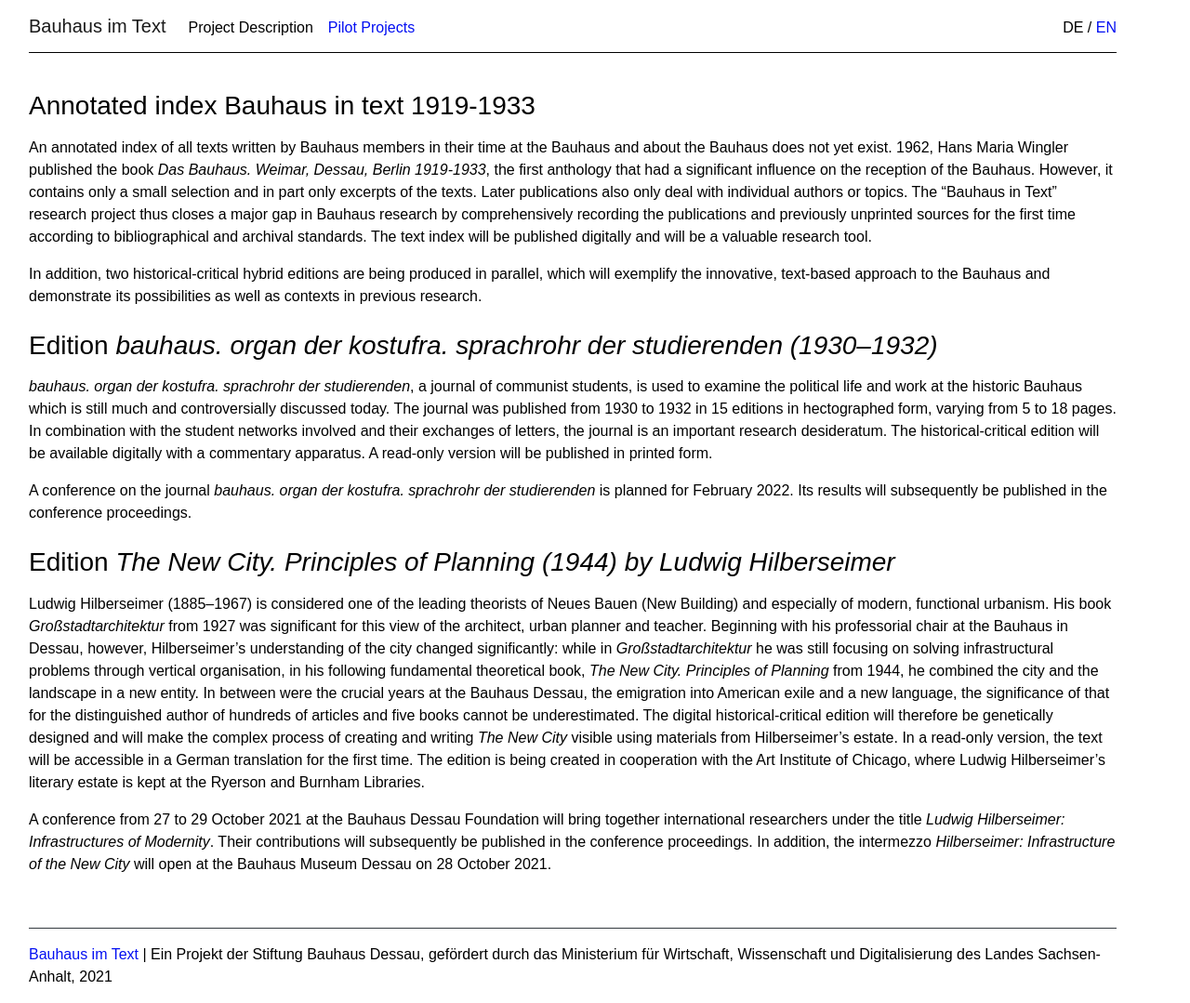
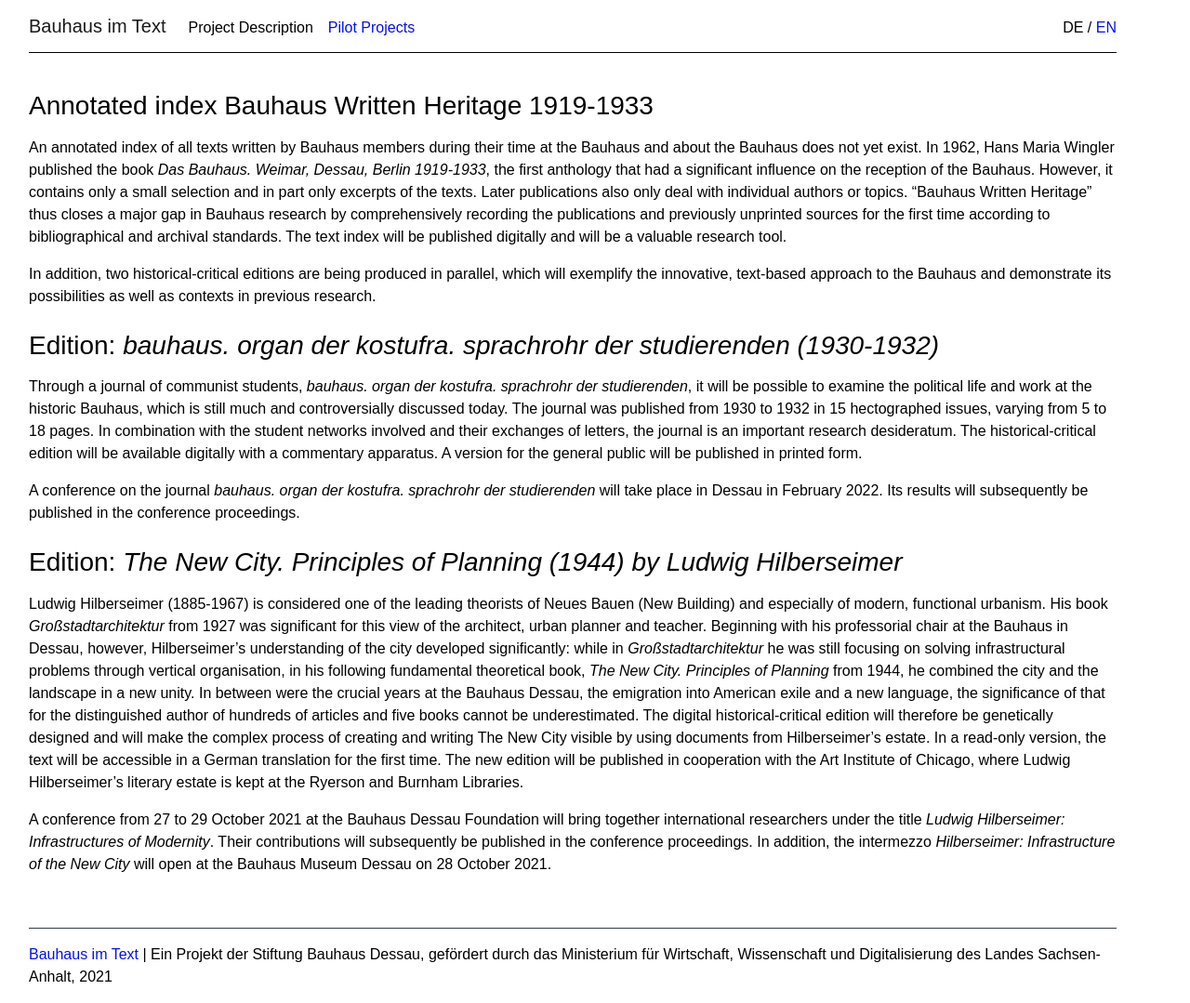
Before and after one commit to Bauhaus-im-Text/internetauftritt, a Jekyll site: the page built from pages/en_2.md, in a window 1280 px wide. Shown: the whole page at 93% size. Built offline with Jekyll 4.4.1, drawn with Linux system fonts in a browser that asks for light colours.

Commit message:
Update en_2.md

```diff
--- a/pages/en_2.md
+++ b/pages/en_2.md
@@ -1,52 +1,49 @@
 ---
-title: Annotated index Bauhaus in text 1919-1933
+title: Annotated index Bauhaus Written Heritage 1919-1933
 lang: en
 nav: Pilot Projects
 nav_order: 2
 layout: page
 ---
 
-An annotated index of all texts written by Bauhaus members in their time at the Bauhaus and about the
-Bauhaus does not yet exist. 1962, Hans Maria Wingler published the book *Das Bauhaus. Weimar, Dessau,
-Berlin 1919-1933*, the first anthology that had a significant influence on the reception of the Bauhaus.
-However, it contains only a small selection and in part only excerpts of the texts. Later publications also
-only deal with individual authors or topics. The “Bauhaus in Text” research project thus closes a major gap
-in Bauhaus research by comprehensively recording the publications and previously unprinted sources for the
-first time according to bibliographical and archival standards. The text index will be published digitally and
-will be a valuable research tool.
+An annotated index of all texts written by Bauhaus members during their time at the Bauhaus and
+about the Bauhaus does not yet exist. In 1962, Hans Maria Wingler published the book *Das Bauhaus. Weimar,
+Dessau, Berlin 1919-1933*, the first anthology that had a significant influence on the reception of the Bauhaus.
+However, it contains only a small selection and in part only excerpts of the texts. Later publications also only
+deal with individual authors or topics. "Bauhaus Written Heritage" thus closes a major gap in Bauhaus research by
+comprehensively recording the publications and previously unprinted sources for the first time according to
+bibliographical and archival standards. The text index will be published digitally and will be a valuable research tool.
 
-In addition, two historical-critical hybrid editions are being produced in parallel, which will exemplify
-the innovative, text-based approach to the Bauhaus and demonstrate its possibilities as well as contexts in
-previous research.
+In addition, two historical-critical editions are being produced in parallel, which will exemplify the innovative,
+text-based approach to the Bauhaus and demonstrate its possibilities as well as contexts in previous research.
 
-### Edition *bauhaus. organ der kostufra. sprachrohr der studierenden (1930–1932)*
+### Edition: *bauhaus. organ der kostufra. sprachrohr der studierenden (1930-1932)*
+Through a journal of communist students, *bauhaus. organ der kostufra. sprachrohr der studierenden*, it will be possible
+to examine the political life and work at the historic Bauhaus, which is still much and controversially discussed today.
+The journal was published from 1930 to 1932 in 15 hectographed issues, varying from 5 to 18 pages. In combination with
+the student networks involved and their exchanges of letters, the journal is an important research desideratum. The
+historical-critical edition will be available digitally with a commentary apparatus. A version for the general public
+will be published in printed form.
 
-*bauhaus. organ der kostufra. sprachrohr der studierenden*, a journal of communist students, is used to
-examine the political life and work at the historic Bauhaus which is still much and controversially discussed today.
-The journal was published from 1930 to 1932 in 15 editions in hectographed form, varying from 5 to 18 pages.
-In combination with the student networks involved and their exchanges of letters, the journal is an important
-research desideratum. The historical-critical edition will be available digitally with a commentary apparatus.
-A read-only version will be published in printed form.
-
-A conference on the journal *bauhaus. organ der kostufra. sprachrohr der studierenden* is planned for February 2022.
+A conference on the journal *bauhaus. organ der kostufra. sprachrohr der studierenden* will take place in Dessau in February 2022.
 Its results will subsequently be published in the conference proceedings.
 
-### Edition *The New City. Principles of Planning (1944) by Ludwig Hilberseimer*
-
-Ludwig Hilberseimer (1885–1967) is considered one of the leading theorists of Neues Bauen (New Building) and
-especially of modern, functional urbanism. His book *Großstadtarchitektur* from 1927 was significant for this
-view of the architect, urban planner and teacher. Beginning with his professorial chair at the Bauhaus in Dessau,
-however, Hilberseimer’s understanding of the city changed significantly: while in *Großstadtarchitektur* he was
-still focusing on solving infrastructural problems through vertical organisation, in his following fundamental
-theoretical book, *The New City. Principles of Planning* from 1944, he combined the city and the landscape in a new entity.
+### Edition: *The New City. Principles of Planning (1944) by Ludwig Hilberseimer*
+Ludwig Hilberseimer (1885-1967) is considered one of the leading theorists of Neues Bauen (New Building) and especially
+of modern, functional urbanism. His book *Großstadtarchitektur* from 1927 was significant for this view of the architect,
+urban planner and teacher. Beginning with his professorial chair at the Bauhaus in Dessau, however, Hilberseimer’s
+understanding of the city developed significantly: while in *Großstadtarchitektur* he was still focusing on solving
+infrastructural problems through vertical organisation, in his following fundamental theoretical book,
+*The New City. Principles of Planning* from 1944, he combined the city and the landscape in a new unity.
 In between were the crucial years at the Bauhaus Dessau, the emigration into American exile and a new language,
 the significance of that for the distinguished author of hundreds of articles and five books cannot be underestimated.
 The digital historical-critical edition will therefore be genetically designed and will make the complex process of
-creating and writing *The New City* visible using materials from Hilberseimer’s estate. In a read-only version, the text
-will be accessible in a German translation for the first time. The edition is being created in cooperation with the Art
-Institute of Chicago, where Ludwig Hilberseimer’s literary estate is kept at the Ryerson and Burnham Libraries.
+creating and writing The New City visible by using documents from Hilberseimer’s estate. In a read-only version,
+the text will be accessible in a German translation for the first time. The new edition will be published in
+cooperation with the Art Institute of Chicago, where Ludwig Hilberseimer’s literary estate is kept at the Ryerson
+and Burnham Libraries.
 
-A conference from 27 to 29 October 2021 at the Bauhaus Dessau Foundation will bring together international researchers
-under the title *Ludwig Hilberseimer: Infrastructures of Modernity*. Their contributions will subsequently be published
-in the conference proceedings. In addition, the intermezzo *Hilberseimer: Infrastructure of the New City* will open
-at the Bauhaus Museum Dessau on 28 October 2021.
+A conference from 27 to 29 October 2021 at the Bauhaus Dessau Foundation will bring together international
+researchers under the title *Ludwig Hilberseimer: Infrastructures of Modernity*. Their contributions will subsequently be
+published in the conference proceedings. In addition, the intermezzo *Hilberseimer: Infrastructure of the New City*
+will open at the Bauhaus Museum Dessau on 28 October 2021.
```
